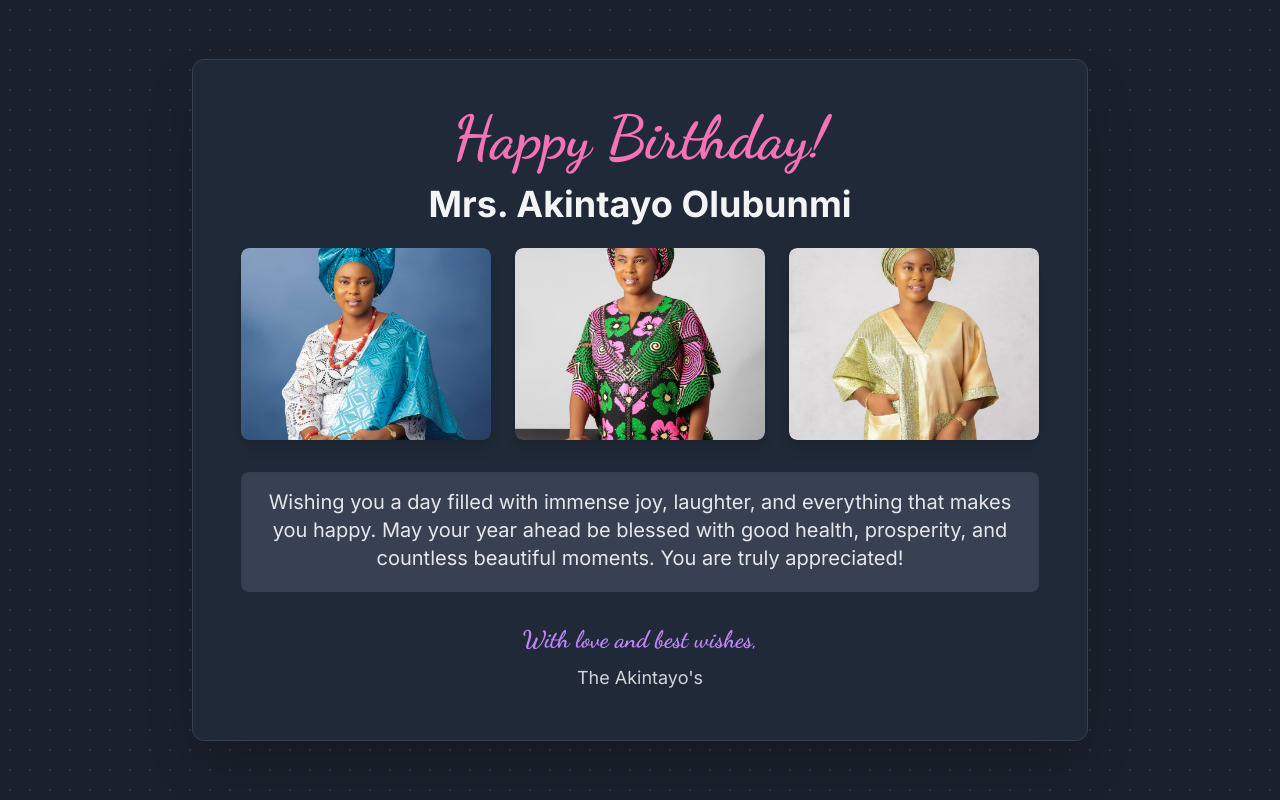
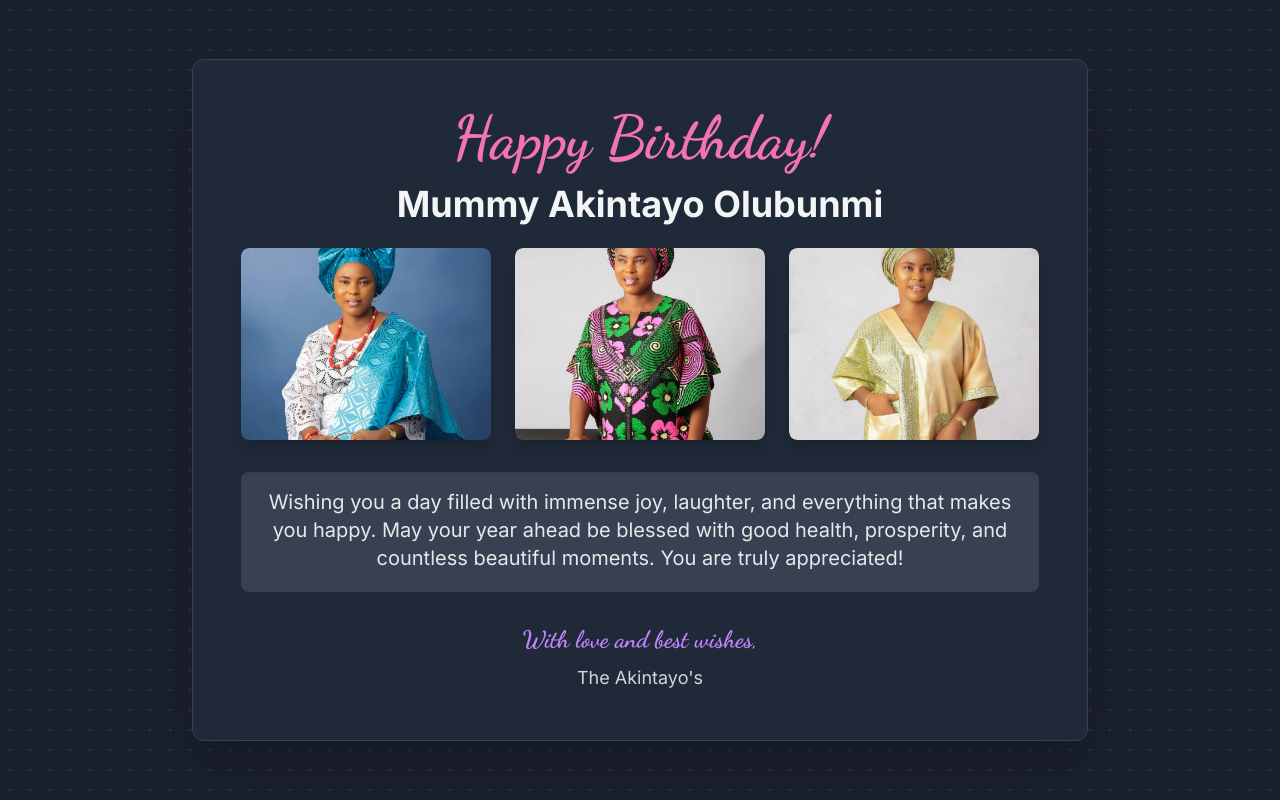
Before and after one commit to DAVID-EXCEL1/birthday, a plain HTML site: page index.html in a window 1280 px wide. Drawn offline with nearby package versions, Linux system fonts and the light colour scheme.

Commit message:
Update birthday message title to reflect a more affectionate address

```diff
--- a/index.html
+++ b/index.html
@@ -58,7 +58,7 @@
             Happy Birthday!
         </h1>
         <h2 class="text-2xl md:text-4xl font-semibold text-gray-100 mb-6">
-            Mrs. Akintayo Olubunmi
+            Mummy Akintayo Olubunmi
         </h2>
 
         <!-- Image Gallery Section -->
```
